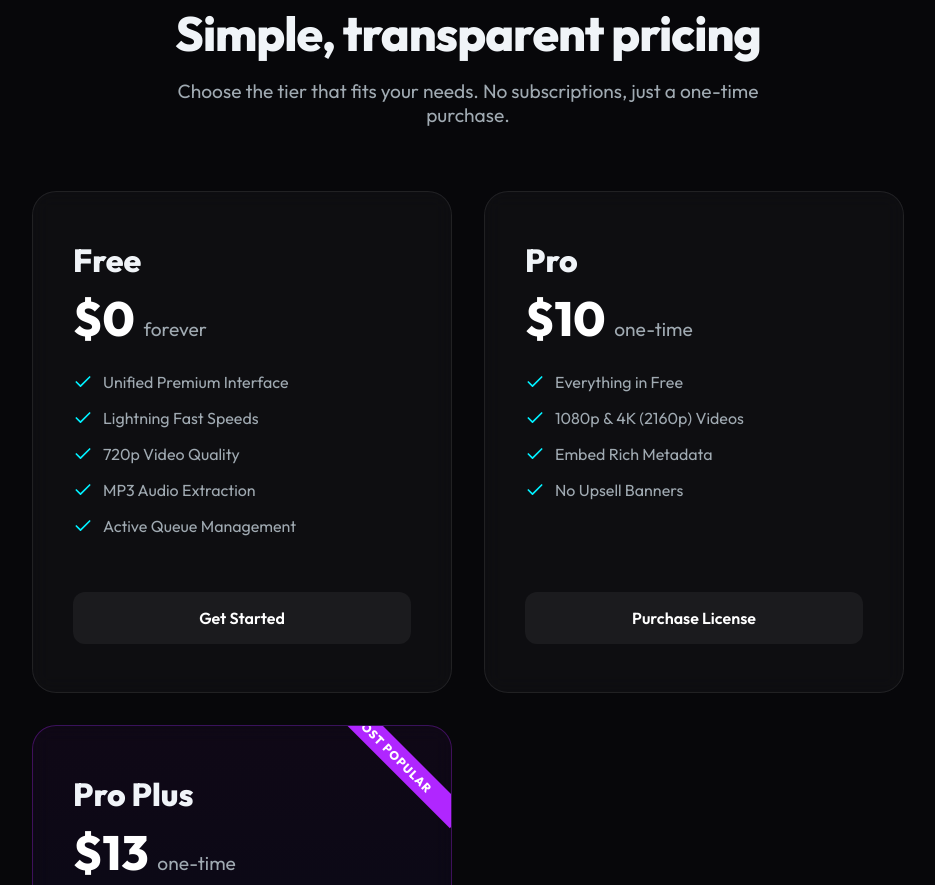
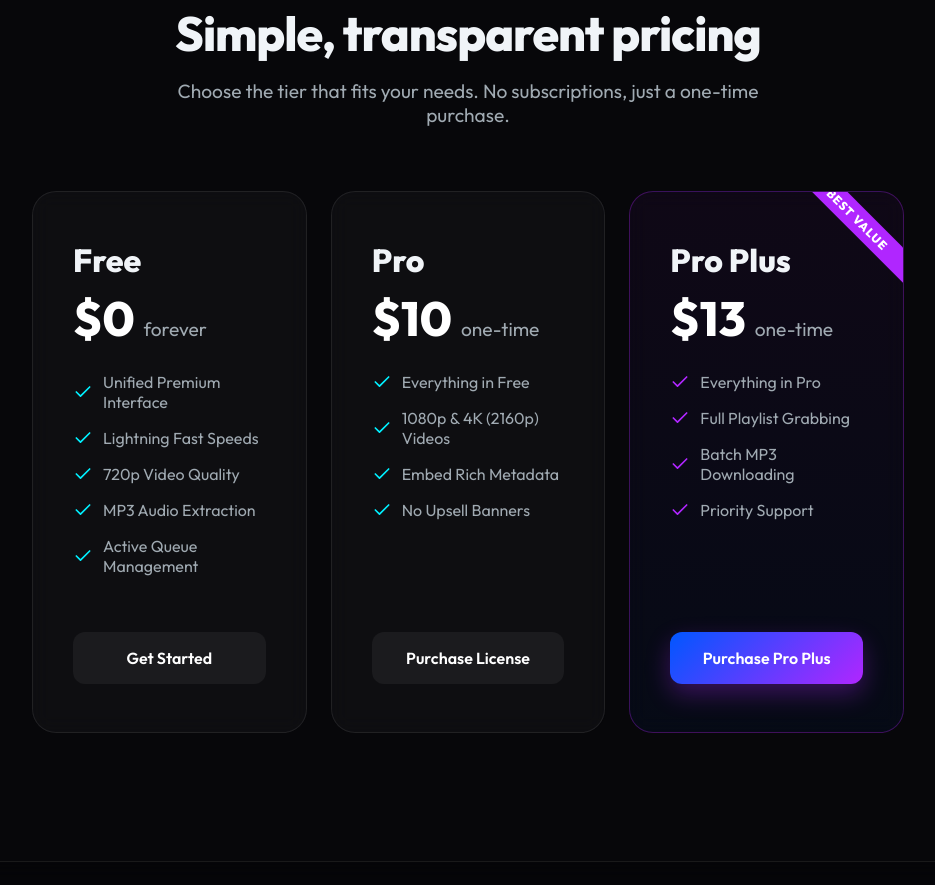
Before and after one commit to HINCHEU/Ripple-page, a plain HTML site: page index.html in a window 1280 px wide. Shown: the part 2659-3544 px from the top of the page, without its empty margins (172-1107 px from the left). Drawn offline with Linux system fonts and the light colour scheme.

Commit message:
Update pricing grid layout and change badge text to BEST VALUE

```diff
--- a/index.html
+++ b/index.html
@@ -423,8 +423,8 @@
 
         .pricing-grid {
             display: grid;
-            grid-template-columns: repeat(auto-fit, minmax(320px, 1fr));
-            gap: 2rem;
+            grid-template-columns: repeat(3, 1fr);
+            gap: 1.5rem;
             margin-top: 3rem;
         }
 
@@ -447,7 +447,7 @@
         }
 
         .pricing-card.pro::before {
-            content: 'MOST POPULAR';
+            content: 'BEST VALUE';
             position: absolute;
             top: 15px;
             right: -35px;
@@ -572,6 +572,9 @@
             color: #fff !important;
         }
 
+        @media (max-width: 900px) {
+            .pricing-grid { grid-template-columns: 1fr; max-width: 400px; margin-left: auto; margin-right: auto; }
+        }
         @media (max-width: 768px) {
             .hero { padding: 5rem 1rem; min-height: 60vh; }
             .hero h1 { font-size: 3rem; }
```
